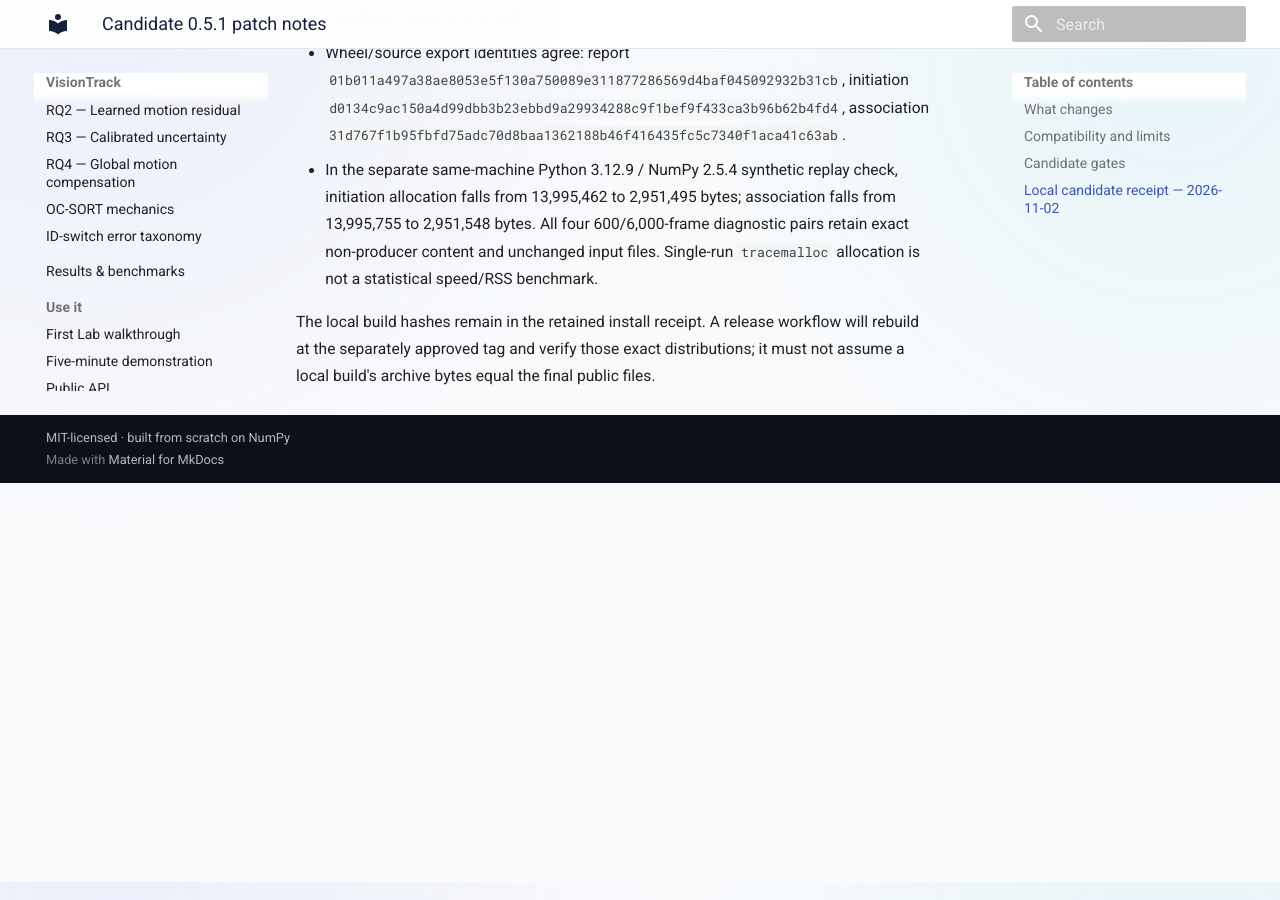
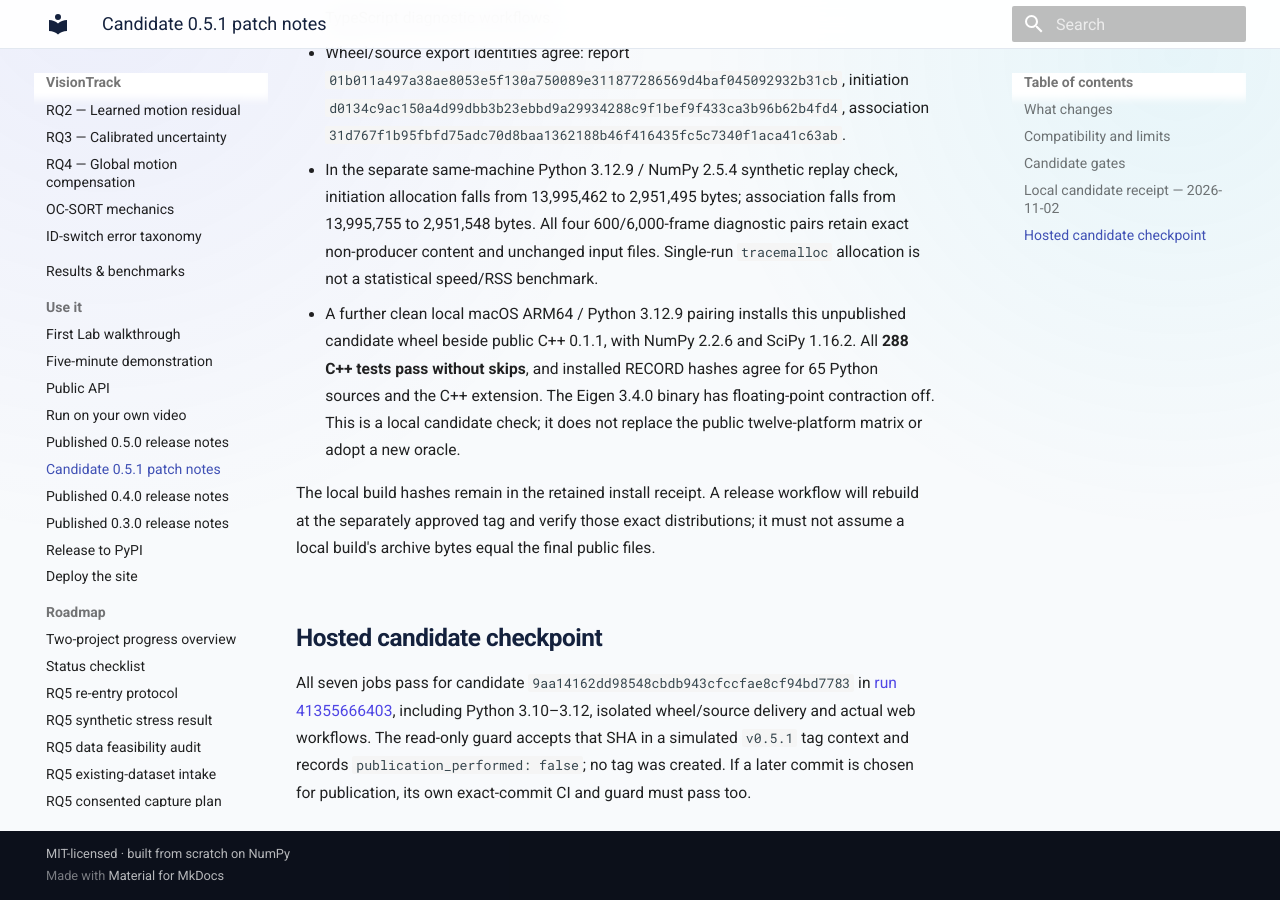
Before and after one commit to hulagerushikesh/visiontrack, an MkDocs documentation site: the page built from docs/RELEASE_NOTES_0.5.1.md, in a window 1280 px wide and 900 px high, scrolled down 2718 px. Built offline with MkDocs 1.6.1 and Material for MkDocs 9.7.7, drawn with Linux system fonts in a browser that asks for light colours; some of the changed text lies outside the part shown.

Commit message:
Record verified 0.5.1 patch candidate and local C++ check

```diff
--- a/docs/RELEASE_NOTES_0.5.1.md
+++ b/docs/RELEASE_NOTES_0.5.1.md
@@ -61,7 +61,7 @@ and [streaming measurements and limits](DIAGNOSTIC_REPLAY_SCALING.md).
 - [x] Build and check wheel/source artifacts in separate clean core/Lab installs;
       verify source identities, CLI/API fingerprints, ambiguity refusals and both
       Python-to-TypeScript diagnostic import workflows.
-- [ ] Pass all seven hosted CI jobs at the exact candidate commit, then exercise
+- [x] Pass all seven hosted CI jobs at the exact candidate commit, then exercise
       the matching-tag release guard read-only without creating a tag.
 - [ ] Obtain separate publication approval for the verified commit; only then
       tag/publish and verify public artifact bytes and a fresh public installation.
@@ -92,7 +92,22 @@ try to install 0.5.1 from PyPI or interpret this candidate as a released package
   association falls from 13,995,755 to 2,951,548 bytes. All four 600/6,000-frame
   diagnostic pairs retain exact non-producer content and unchanged input files.
   Single-run `tracemalloc` allocation is not a statistical speed/RSS benchmark.
+- A further clean local macOS ARM64 / Python 3.12.9 pairing installs this
+  unpublished candidate wheel beside public C++ 0.1.1, with NumPy 2.2.6 and
+  SciPy 1.16.2. All **288 C++ tests pass without skips**, and installed RECORD
+  hashes agree for 65 Python sources and the C++ extension. The Eigen 3.4.0
+  binary has floating-point contraction off. This is a local candidate check;
+  it does not replace the public twelve-platform matrix or adopt a new oracle.
 
 The local build hashes remain in the retained install receipt. A release workflow
 will rebuild at the separately approved tag and verify those exact distributions;
 it must not assume a local build's archive bytes equal the final public files.
+
+## Hosted candidate checkpoint
+
+All seven jobs pass for candidate `9aa14162dd98548cbdb943cfccfae8cf94bd7783`
+in [run 41355666403](https://github.com/hulagerushikesh/visiontrack/actions/runs/41355666403),
+including Python 3.10–3.12, isolated wheel/source delivery and actual web workflows.
+The read-only guard accepts that SHA in a simulated `v0.5.1` tag context and
+records `publication_performed: false`; no tag was created. If a later commit
+is chosen for publication, its own exact-commit CI and guard must pass too.
--- a/docs/RELEASE_READINESS.md
+++ b/docs/RELEASE_READINESS.md
@@ -7,6 +7,15 @@ and unambiguous persisted-JSON reader corrections. Candidate metadata identifies
 0.5.1; no publication or tag is authorized by preparation. Public 0.5.0 and all
 historical evidence below remain unchanged. Candidate-specific gate results are
 recorded in the patch notes, separately from the earlier implementation checks.
+
+All seven hosted jobs pass at candidate `9aa1416` in
+[run 41355666403](https://github.com/hulagerushikesh/visiontrack/actions/runs/41355666403).
+Local checks pass 1,369 Python tests, all thirteen web workflows, exact tracker
+parity/reset, strict docs/lint and separate wheel/source core/Lab installs.
+A further clean local candidate/C++ 0.1.1 pairing passes all 288 C++ tests.
+The matching-tag guard is checked read-only, with no tag or publication. A later
+selected commit must pass its own exact-head gates before any release approval
+is used. The public twelve-platform evidence remains for Python 0.5.0.
 
 ## Published 0.5.0 verification — 2026-11-01
 
```
